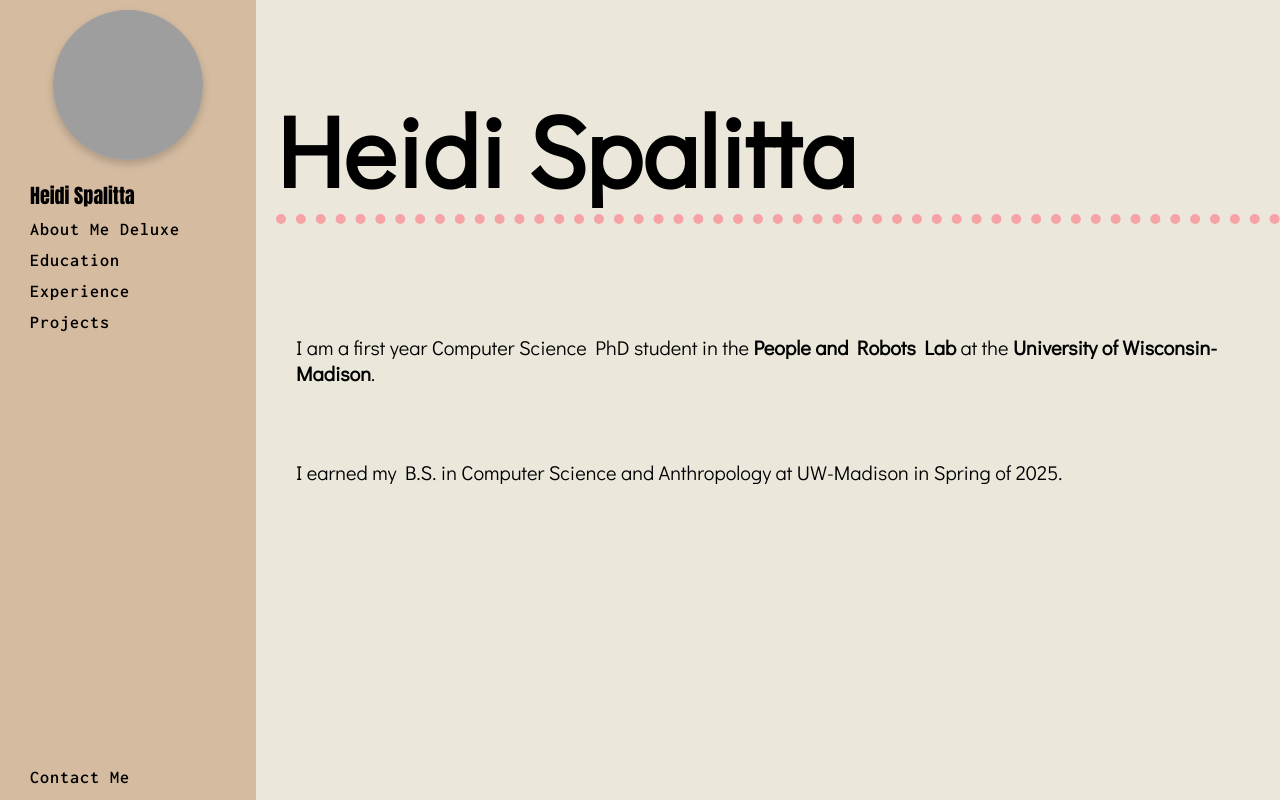
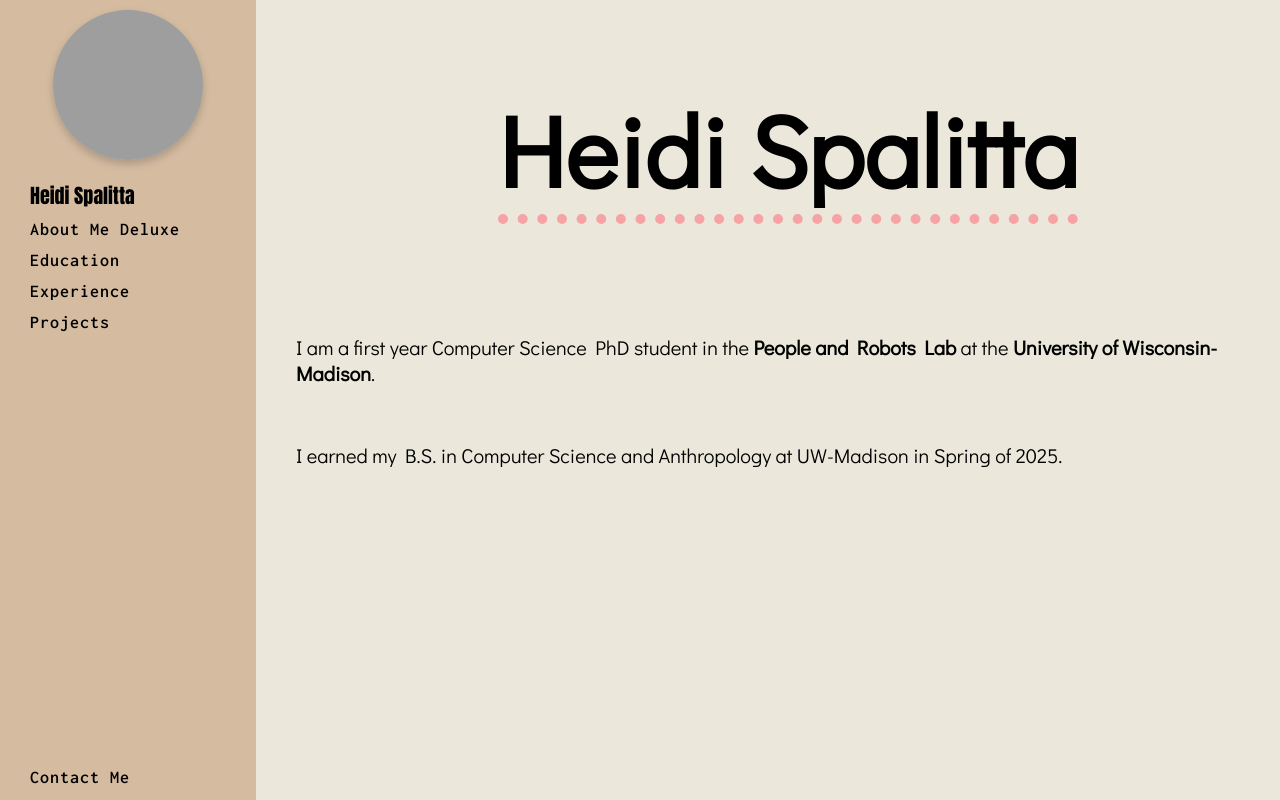
Before and after one commit to heidispalitta/heidispalitta.github.io, a React (Create React App) app: page /#/ in a window 1280 px wide. Built offline with nearby package versions, Linux system fonts and the light colour scheme; grey boxes are pictures that could not be loaded; a web font is replaced by a local one.

Commit message:
new alignment

```diff
--- a/src/App.css
+++ b/src/App.css
@@ -58,10 +58,14 @@
   height: 100vh;
   display: flex;
   flex-direction: column;
-  align-items: left;
+  align-items: center;
   background-color: rgb(235, 232, 219);
   padding-left: 20px;
   width: 80vw;
+}
+
+.content-subsection {
+  align-items: left;
 }
 
 .content-section-main {
--- a/src/Pages/Home.js
+++ b/src/Pages/Home.js
@@ -4,8 +4,10 @@ const Home = () => {
     return (
         <section id="Home" className="content-section">
             <h1>Heidi Spalitta</h1>
-            <h2>I am a first year Computer Science PhD student in the <strong>People and Robots Lab</strong> at the <strong>University of Wisconsin-Madison</strong>.</h2>
-            <h2>I earned my B.S. in Computer Science and Anthropology at UW-Madison in Spring of 2025.</h2>
+            <section className="content-subsection">
+                <h2>I am a first year Computer Science PhD student in the <strong>People and Robots Lab</strong> at the <strong>University of Wisconsin-Madison</strong>.</h2>
+                <h2>I earned my B.S. in Computer Science and Anthropology at UW-Madison in Spring of 2025.</h2>
+            </section>
         </section>
     );
 }
```
